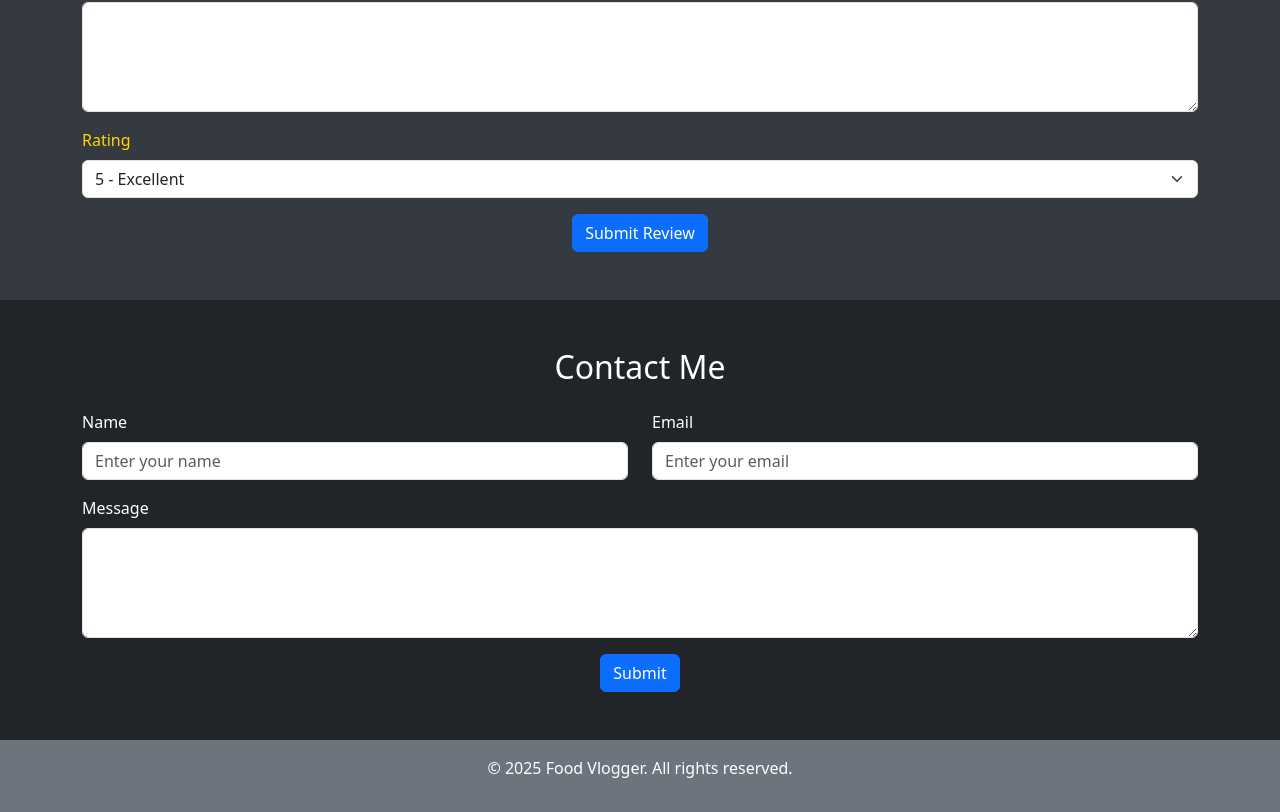
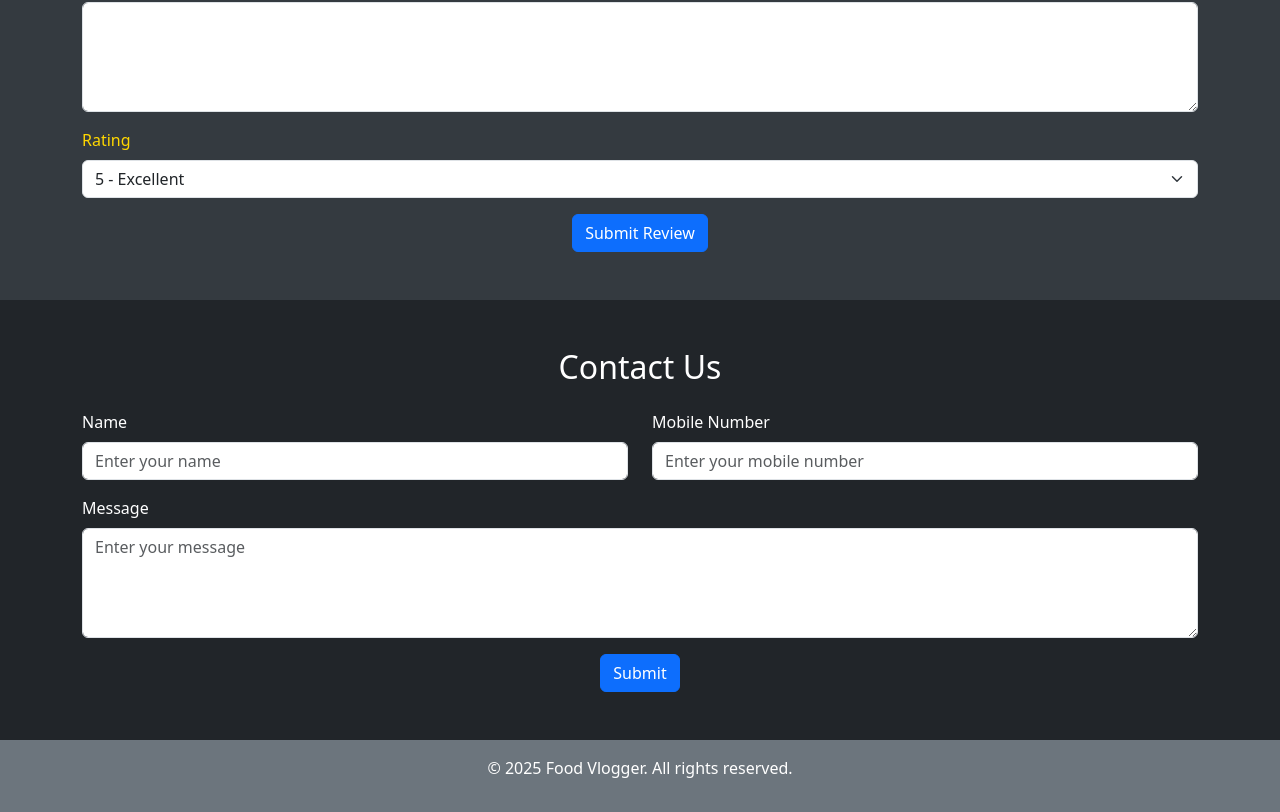
Before and after one commit to Haripriya07-git/Food-vlogger, a plain HTML site: page index.html in a window 1280 px wide. Shown: the part 1555-2367 px from the top of the page. Drawn offline with nearby package versions, Linux system fonts and the light colour scheme.

Commit message:
Update index.html

```diff
--- a/index.html
+++ b/index.html
@@ -261,10 +261,11 @@
         </div>
     </section>
 
-    <!-- Contact Section -->
+
+   <!-- Contact Section with Form -->
 <section class="bg-dark text-white py-5" id="contact">
     <div class="container">
-            <h2 class="text-center mb-4">Contact Me</h2>
+        <h2 class="text-center mb-4">Contact Us</h2>
         <form>
             <div class="row mb-3">
                 <div class="col-md-6">
@@ -272,13 +273,13 @@
                     <input type="text" class="form-control" id="name" placeholder="Enter your name">
                 </div>
                 <div class="col-md-6">
-                        <label for="email" class="form-label">Email</label>
-                        <input type="email" class="form-control" id="email" placeholder="Enter your email">
+                    <label for="mobile" class="form-label">Mobile Number</label>
+                    <input type="tel" class="form-control" id="mobile" placeholder="Enter your mobile number">
                 </div>
             </div>
             <div class="mb-3">
                 <label for="message" class="form-label">Message</label>
-                    <textarea class="form-control" id="message" rows="4"></textarea>
+                <textarea class="form-control" id="message" rows="4" placeholder="Enter your message"></textarea>
             </div>
             <div class="text-center">
                 <button type="submit" class="btn btn-primary">Submit</button>
@@ -286,6 +287,7 @@
         </form>
     </div>
 </section>
+
 
     <!-- Footer -->
     <footer class="text-center bg-secondary text-white py-3">
```
Lines whose indentation alone changed are shown as unchanged.
